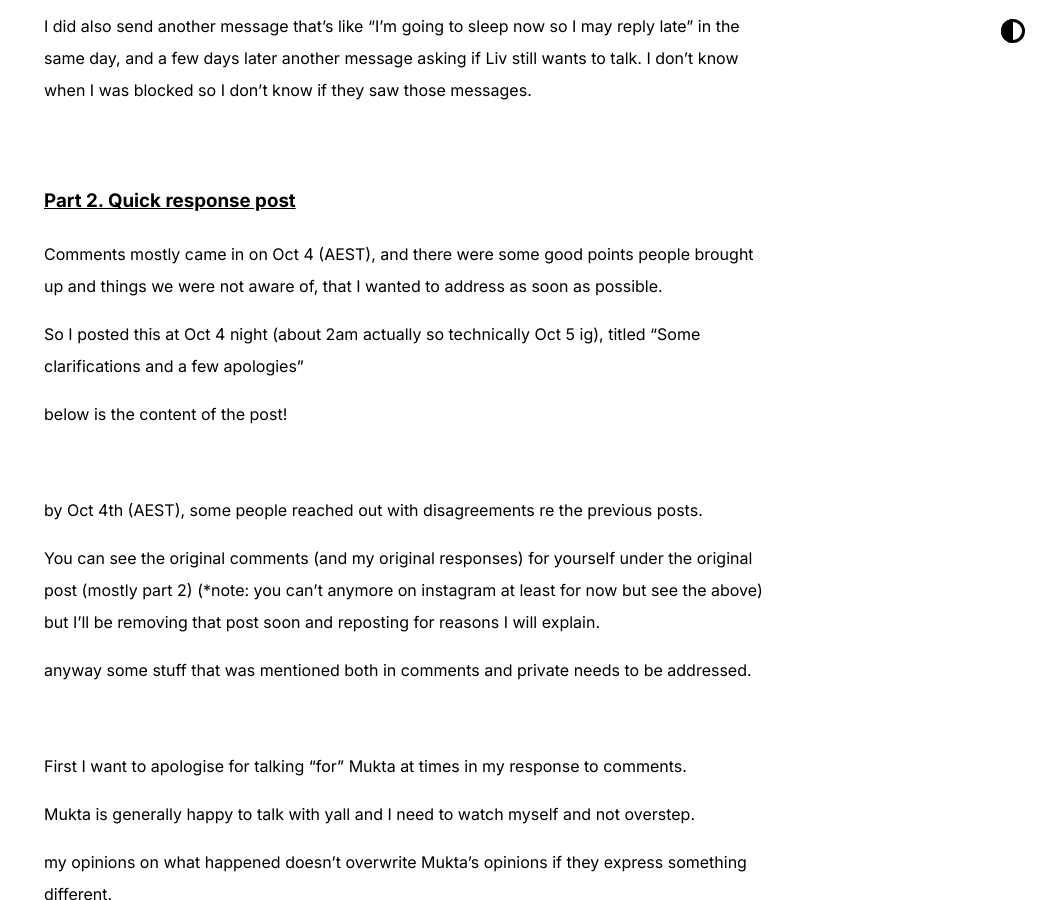
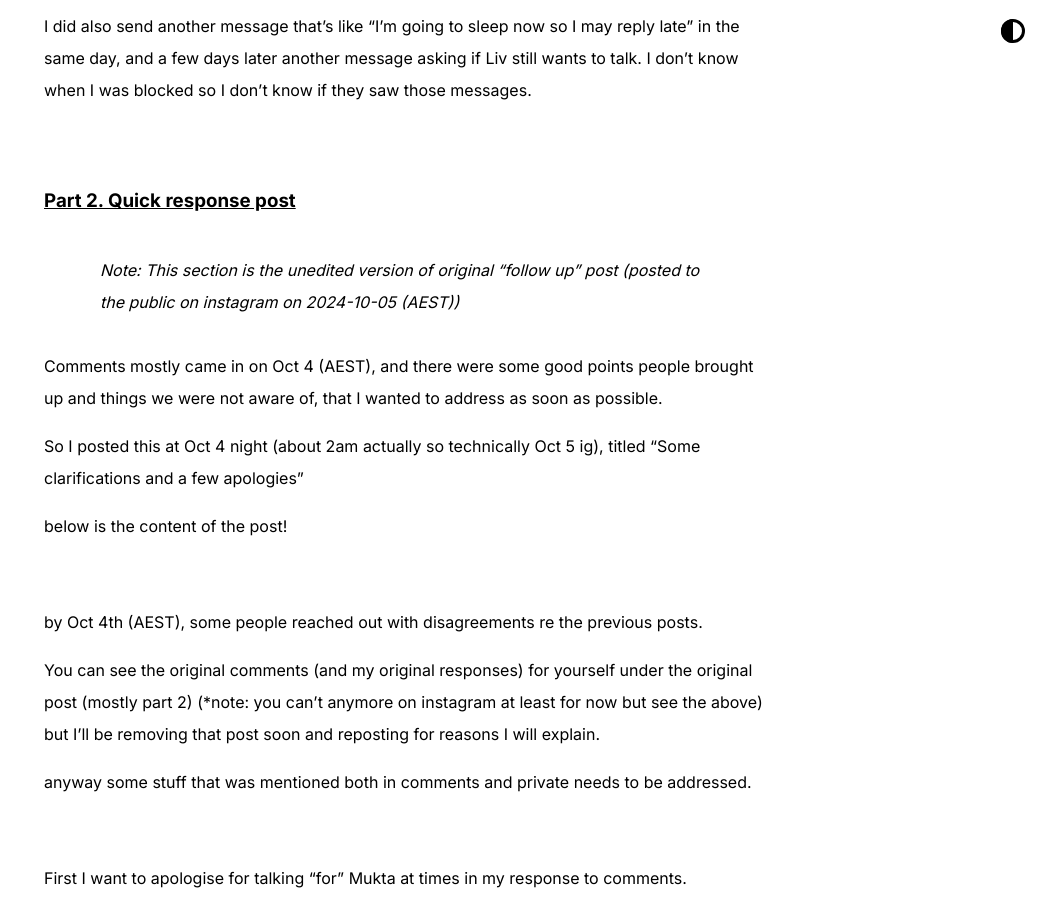
Before and after one commit to phosfuldev/phos_website, a Jekyll site: the page built from _posts/2024-10-02-public-acknowledgement-about-Liv-and-Mukta.md, in a window 1280 px wide and 900 px high, scrolled down 39034 px. Shown: the whole window, without its empty margins (236-1280 px from the left). Built offline with Jekyll 4.4.1, drawn with Linux system fonts in a browser that asks for light colours; some of the changed text lies outside the part shown.

Commit message:
add more context for part 2

```diff
--- a/_posts/2024-10-02-public-acknowledgement-about-Liv-and-Mukta.md
+++ b/_posts/2024-10-02-public-acknowledgement-about-Liv-and-Mukta.md
@@ -376,6 +376,8 @@ I did also send another message that's like "I'm going to sleep now so I may rep
 
 ### [Part 2. Quick response post](#quick-response-post)
 
+> Note: This section is the unedited version of original "follow up" post (posted to the public on instagram on 2024-10-05 (AEST))
+
 Comments mostly came in on Oct 4 (AEST), and there were some good points people brought up and things we were not aware of, that I wanted to address as soon as possible.
 
 So I posted this at Oct 4 night (about 2am actually so technically Oct 5 ig), titled "Some clarifications and a few apologies"
```
